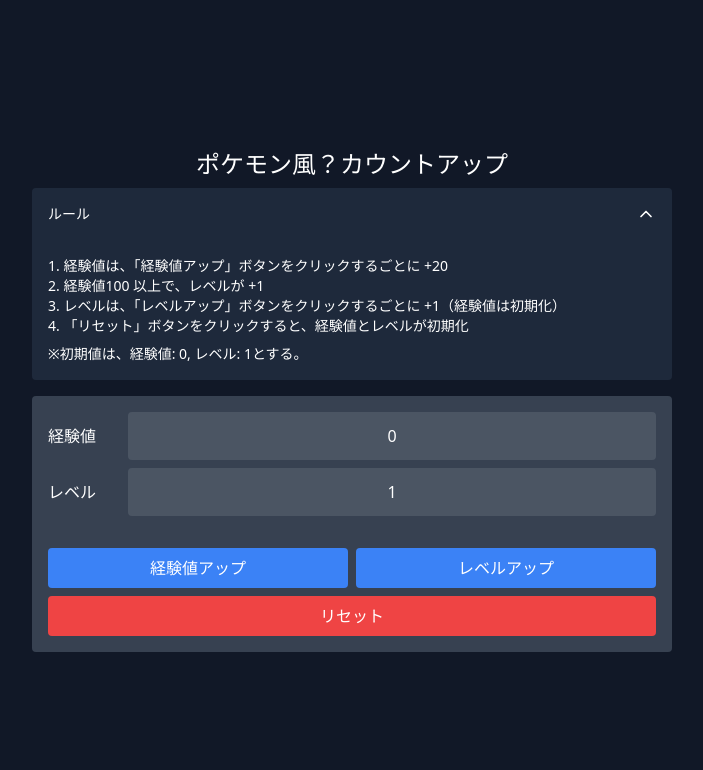
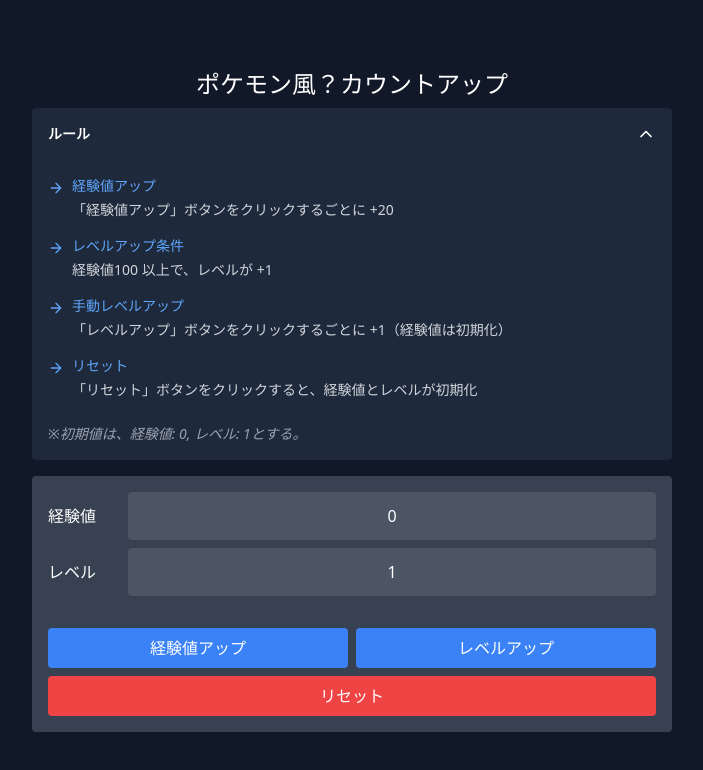
Before and after one commit to YQh9Mh3181jzEJ5/learn-levelup-usestate-react-basics, a React (Vite) app: page / in a window 1280 px wide. Both pictures are taken after a click on the button "ルール". Shown: the top 770 px of the page, without its empty margins (288-991 px from the left). Built offline with nearby package versions, Linux system fonts and the light colour scheme.

Commit message:
fix: add Arrow

```diff
--- a/src/components/RuleList.tsx
+++ b/src/components/RuleList.tsx
@@ -1,15 +1,28 @@
 import React, { useState } from "react";
 import { EXP_INCREMENT, EXP_TO_LEVEL_UP, INITIAL_LEVEL } from "@/config";
-import { ChevronDown, ChevronUp } from "lucide-react";
+import { ChevronDown, ChevronUp, ArrowRight } from "lucide-react";
 
 export const RulesList: React.FC = (): JSX.Element => {
   const [isOpen, setIsOpen] = useState<boolean>(false);
 
   const rules = [
-    `経験値は、「経験値アップ」ボタンをクリックするごとに +${EXP_INCREMENT}`,
-    `経験値${EXP_TO_LEVEL_UP} 以上で、レベルが +1`,
-    "レベルは、「レベルアップ」ボタンをクリックするごとに +1（経験値は初期化）",
-    "「リセット」ボタンをクリックすると、経験値とレベルが初期化",
+    {
+      title: "経験値アップ",
+      description: `「経験値アップ」ボタンをクリックするごとに +${EXP_INCREMENT}`,
+    },
+    {
+      title: "レベルアップ条件",
+      description: `経験値${EXP_TO_LEVEL_UP} 以上で、レベルが +1`,
+    },
+    {
+      title: "手動レベルアップ",
+      description:
+        "「レベルアップ」ボタンをクリックするごとに +1（経験値は初期化）",
+    },
+    {
+      title: "リセット",
+      description: "「リセット」ボタンをクリックすると、経験値とレベルが初期化",
+    },
   ];
 
   return (
@@ -18,7 +31,7 @@
         className="flex justify-between items-center w-full p-4"
         onClick={() => setIsOpen(!isOpen)}
       >
-        <h2>ルール</h2>
+        <h2 className="text-ms font-semibold">ルール</h2>
         {isOpen ? (
           <ChevronUp className="w-5 h-5" />
         ) : (
@@ -26,13 +39,17 @@
         )}
       </button>
       {isOpen && (
-        <div className="flex flex-col gap-2 p-4">
-          <ol className="list-decimal list-inside">
-            {rules.map((rule, index) => (
-              <li key={index}>{rule}</li>
-            ))}
-          </ol>
-          <p className="">
+        <div className="flex flex-col gap-4 p-4">
+          {rules.map((rule, index) => (
+            <div key={index} className="flex items-start">
+              <ArrowRight className="w-4 h-4 mt-1 mr-2 flex-shrink-0 text-blue-400" />
+              <div>
+                <h3 className="font-medium text-blue-400">{rule.title}</h3>
+                <p className="mt-1 text-gray-300">{rule.description}</p>
+              </div>
+            </div>
+          ))}
+          <p className="mt-2 italic text-gray-400">
             ※初期値は、経験値: 0, レベル: {INITIAL_LEVEL}とする。
           </p>
         </div>
```
